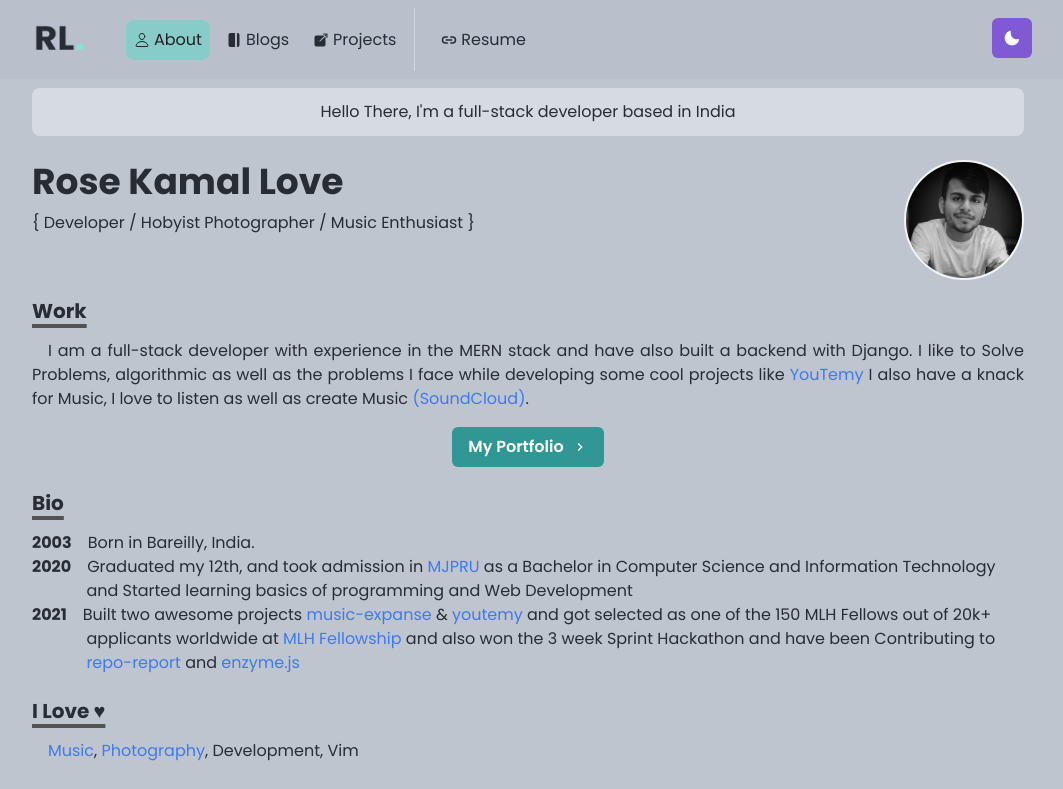
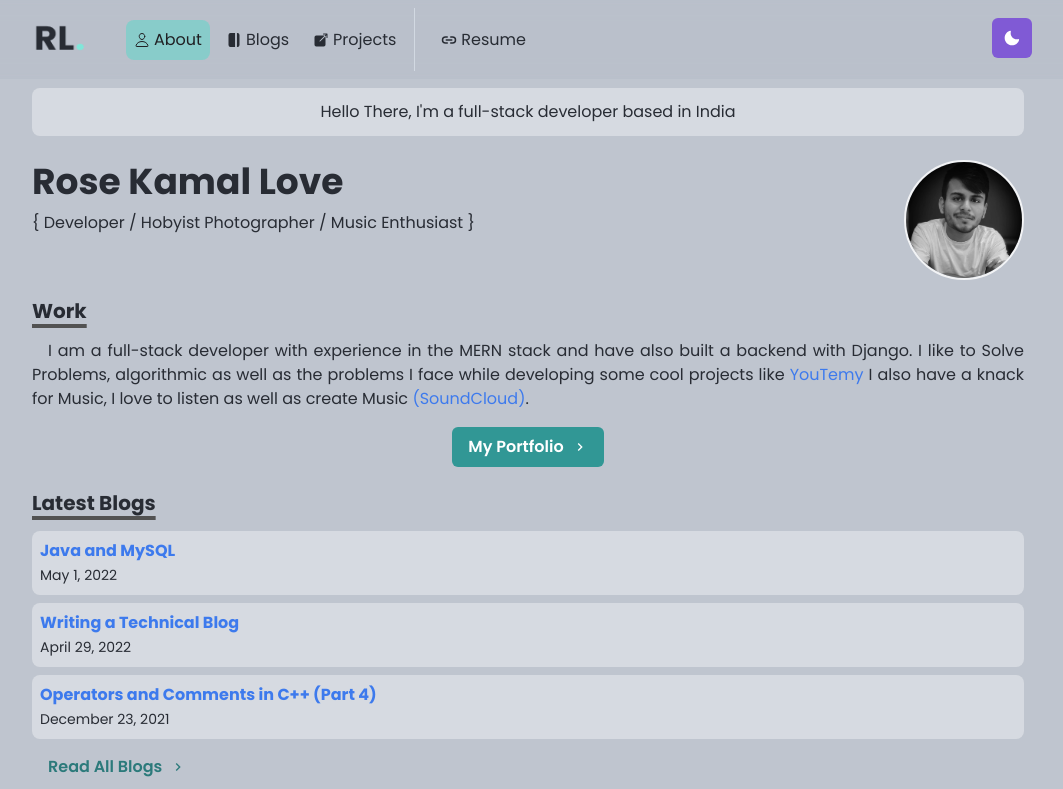
Before and after one commit to rosekamallove/rosekamal.love, a Next.js app: page / in a window 1280 px wide. Shown: the top 789 px of the page, without its empty margins (112-1175 px from the left). Built offline with nearby package versions, Linux system fonts and the light colour scheme.

Commit message:
latest blogs on homepage

```diff
--- a/pages/index.js
+++ b/pages/index.js
@@ -20,14 +20,25 @@ import {
   IoLogoTwitter
 } from 'react-icons/io5'
 import { BioSection, BioYear } from '../components/bio'
+import Date from '../components/date'
 import Footer from '../components/footer'
 import { GridItem } from '../components/grid-item'
 import Layout from '../components/layouts/article'
 import Paragraph from '../components/paragraph'
 import Section from '../components/section'
+import { getSortedPostsData } from '../lib/posts'
 import youtemy from '../public/images/youtemy.png'
 
-const Page = () => {
+export async function getStaticProps() {
+  const allPostsData = getSortedPostsData()
+  return {
+    props: {
+      allPostsData
+    }
+  }
+}
+
+const Page = ({ allPostsData }) => {
   return (
     <Layout>
       <Container maxW="container.lg">
@@ -99,6 +110,45 @@ const Page = () => {
             </NextLink>
           </Box>
         </Section>
+
+        {/* Recent Blogs */}
+        <Heading variant="section-title">Latest Blogs</Heading>
+        <List>
+          {allPostsData.map(({ id, date, title }, index) => {
+            if (index < 3) {
+              return (
+                <ListItem key={id}>
+                  <Box
+                    borderRadius="lg"
+                    // eslint-disable-next-line react-hooks/rules-of-hooks
+                    bg={useColorModeValue('whiteAlpha.500', '#323843')}
+                    mb={2}
+                    p={2}
+                  >
+                    <NextLink href={`/blogs/${id}`}>
+                      <Link>
+                        <strong>{title}</strong>
+                      </Link>
+                    </NextLink>
+                    <Box>
+                      <Date dateString={date} />
+                    </Box>
+                    {/* {description ? <Text fontSize="sm">{description}</Text> : ''} */}
+                  </Box>
+                </ListItem>
+              )
+            } else {
+              return ''
+            }
+          })}
+          <Button
+            rightIcon={<ChevronRightIcon />}
+            colorScheme="teal"
+            variant="ghost"
+          >
+            Read All Blogs
+          </Button>
+        </List>
 
         {/* TimeLine Section*/}
         <Section delay={0.2}>
```
